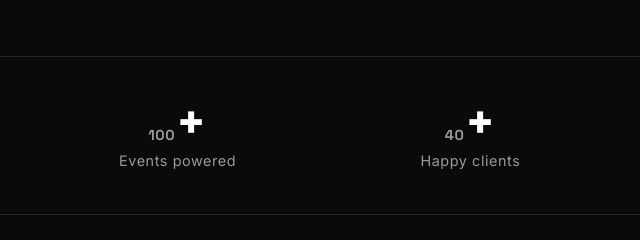
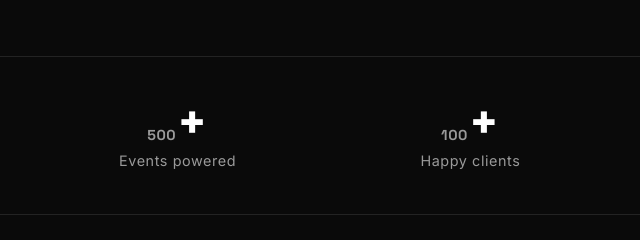
Before and after one commit to ketsadaklb-aa/tenyearsproductionlaos, a website: page public/index.html in a window 1280 px wide. Shown: the part 800-1040 px from the top of the page, 316-956 px from the left. Drawn offline with Linux system fonts and the light colour scheme.

Commit message:
Update stat numbers: 500+ events, 100+ clients (more representative of 9 years)

```diff
--- a/public/index.html
+++ b/public/index.html
@@ -76,8 +76,8 @@
     <section class="wrap" style="padding-top:3.5rem;">
       <div class="stats reveal">
         <div class="stat"><b><span data-count="9">0</span>+</b><span>Years in business</span></div>
-        <div class="stat"><b><span data-count="100">0</span>+</b><span>Events powered</span></div>
-        <div class="stat"><b><span data-count="40">0</span>+</b><span>Happy clients</span></div>
+        <div class="stat"><b><span data-count="500">0</span>+</b><span>Events powered</span></div>
+        <div class="stat"><b><span data-count="100">0</span>+</b><span>Happy clients</span></div>
         <div class="stat"><b>24/7</b><span>Crew &amp; support</span></div>
       </div>
     </section>
```
